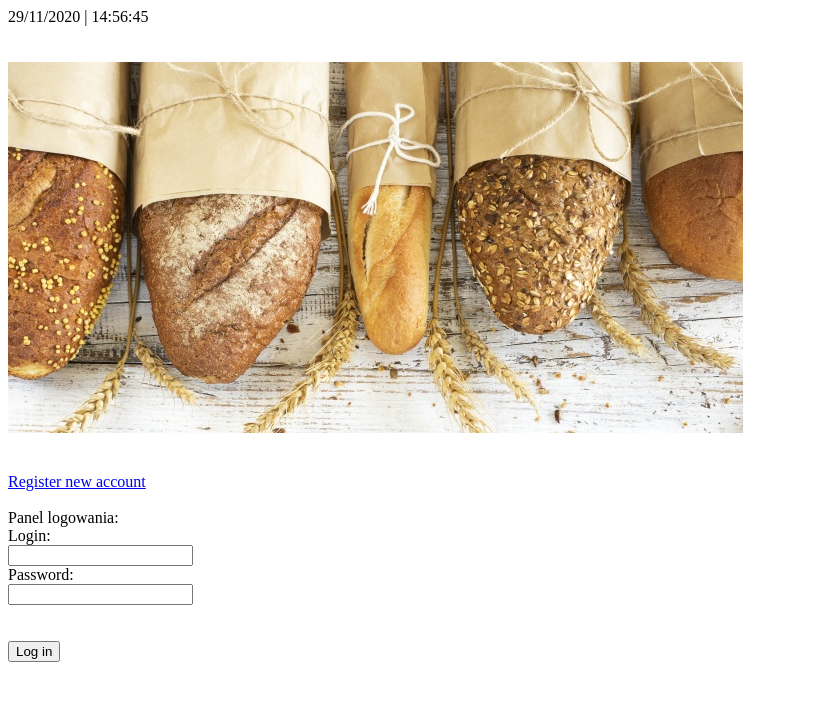
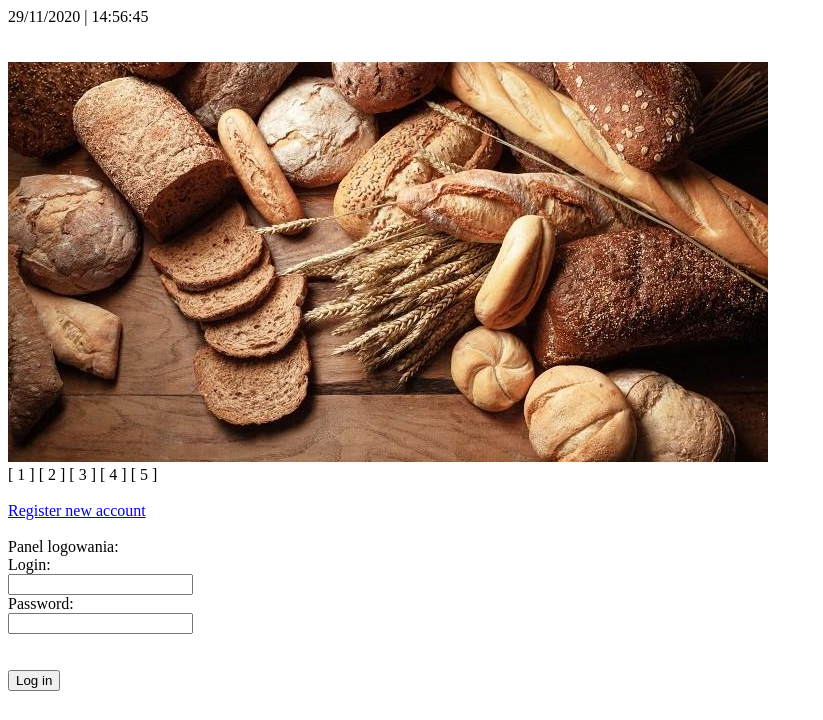
Before and after one commit to ndziwins/bakery-shop, a PHP site: page / in a window 1280 px wide. Shown: the top 720 px of the page, without its empty margins (0-823 px from the left). Run offline with PHP 8.4, Linux system fonts and the light colour scheme; some libraries are stand-ins or nearby versions.

Commit message:
add fade to slider

```diff
--- a/index.php
+++ b/index.php
@@ -15,23 +15,40 @@ if ((isset($_SESSION['isLogged'])) && ($_SESSION['isLogged'] = true)) {
     <meta name="viewport" content="width=device-width, initial-scale=1.0">
     <meta http-equiv="X-UA-Compatible" content="ie=edge">
     <title>Bakery Shop</title>
-
+    <script src="http://code.jquery.com/jquery-1.11.2.min.js"></script>
     <script type="text/javascript" src="timer.js"></script>
 
     <script type="text/javascript">
+        var number = Math.floor(Math.random() * 5) + 1;
+        var timer1 = 0;
+        var timer2 = 0;
 
-    var numer = Math.floor(Math.random()*5)+1;
+        function setSlide(slideNo) {
+            clearTimeout(timer1);
+            clearTimeout(timer2);
+            number = slideNo - 1;
 
-    function changeSlide()
-    {
-        numer++; if (numer>5) numer=1;
+            fade();
+            setTimeout("changeSlide()", 500);
 
-        var file = "<img src=\"slides/slide" + numer + ".jpg\" />";
-        document.getElementById("slider").innerHTML = file;
+        }
 
-        setTimeout("changeSlide()", 2000);
-    }
+        function fade() {
+            $("#slider").fadeOut(500);
+        }
 
+        function changeSlide() {
+            number++;
+            if (number > 5) number = 1;
+
+            var file = "<img src=\"slides/slide" + number + ".jpg\" />";
+            document.getElementById("slider").innerHTML = file;
+
+            $("#slider").fadeIn(500);
+
+            timer1 = setTimeout("changeSlide()", 4000);
+            timer2 = setTimeout("fade()", 3500);
+        }
     </script>
 
 </head>
@@ -42,6 +59,11 @@ if ((isset($_SESSION['isLogged'])) && ($_SESSION['isLogged'] = true)) {
     <br><br>
 
     <div id="slider"></div>
+    <span onclick="setSlide(1)" style="cursor:pointer;">[ 1 ]</span>
+    <span onclick="setSlide(2)" style="cursor:pointer;">[ 2 ]</span>
+    <span onclick="setSlide(3)" style="cursor:pointer;">[ 3 ]</span>
+    <span onclick="setSlide(4)" style="cursor:pointer;">[ 4 ]</span>
+    <span onclick="setSlide(5)" style="cursor:pointer;">[ 5 ]</span>
 
     <br><br>
 
```
